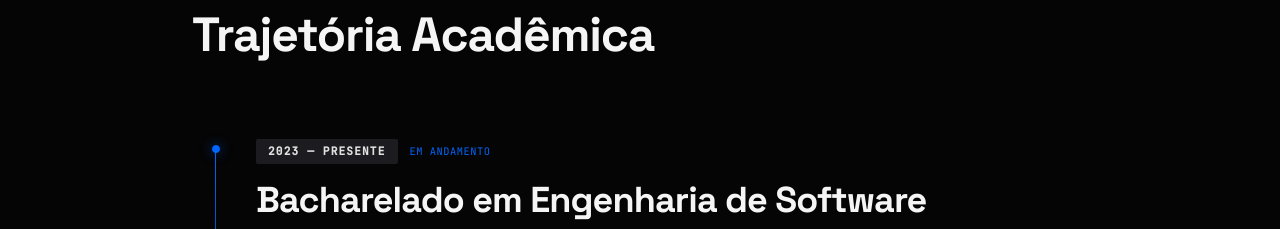
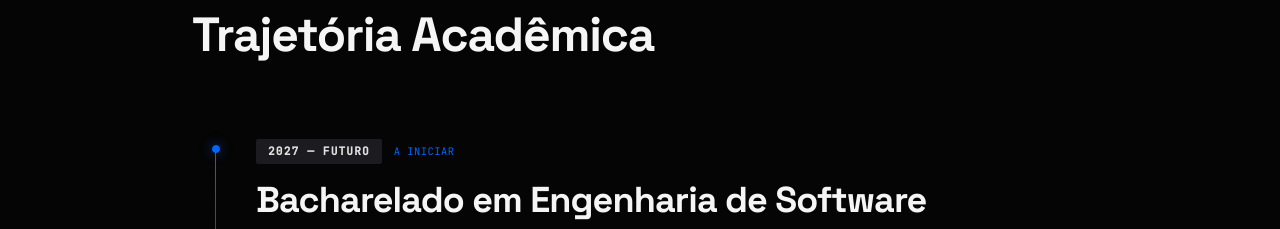
Before and after one commit to aleffelix15/alef.dev, a React (Vite) app: page / in a window 1280 px wide. Shown: the part 1860-2089 px from the top of the page. Built offline with nearby package versions, Linux system fonts and the light colour scheme.

Commit message:
Update Education date to 2027

```diff
--- a/src/components/Education.tsx
+++ b/src/components/Education.tsx
@@ -73,10 +73,10 @@ export const Education: React.FC = () => {
               <div className="flex flex-col">
                 <motion.div variants={itemFade} className="flex items-center gap-3 mb-4">
                   <span className="font-mono text-[0.7rem] font-semibold text-[#E0E0E0] uppercase tracking-widest bg-[#1C1C20] px-3 py-1 rounded-sm">
-                    2023 — Presente
+                    2027 — FUTURO
                   </span>
                   <span className="font-mono text-[0.65rem] text-[#0066FF] uppercase tracking-wider">
-                    Em andamento
+                    A iniciar
                   </span>
                 </motion.div>
 
```
